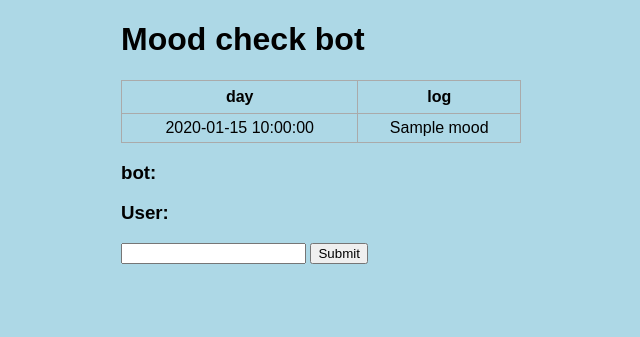
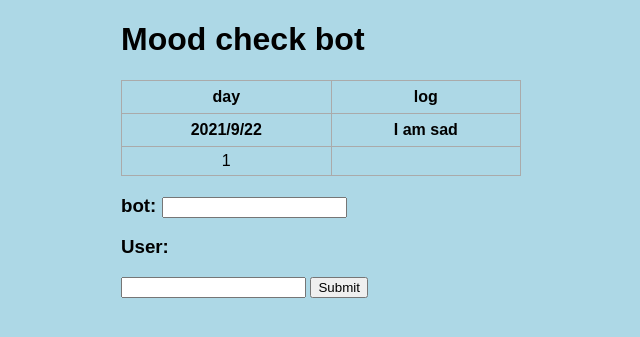
Before and after one commit to Yasmin-Haitham/bot, a Flask app: template templates/index.html in a window 1280 px wide. Shown: the top 337 px of the page, without its empty margins (319-959 px from the left). Run offline with Flask 2, Linux system fonts and the light colour scheme; the template is opened without the code that fills it: most values are stand-ins (such as "Sample title", 1, 10 or a date in 2020).

Commit message:
final final commit

```diff
--- a/main.py
+++ b/main.py
@@ -15,12 +15,12 @@ def chat():
     status, responce = bot.chat(message)
     if status == 0:
         data["reply"] = responce
-        data["status"] = 'Success'
+        # data["status"] = 'Success'
         return jsonify(data)
     else:
         data["reply"] = responce
-        data["status"] = 'failed'
-        return jsonify(data)
+        # data["status"] = 'failed'
+        return render_template('index.html', mood = jsonify(data))
 
 
 @app.route('/')
--- a/templates/index.html
+++ b/templates/index.html
@@ -15,17 +15,19 @@
             <th>day</th>
             <th>log</th>
         </tr>
-        {% for mood in moodchecker %}
+        <tr>
+            <th>2021/9/22</th>
+            <th>I am sad</th>
+        </tr>
+        {% for mood in mood %}
             <tr>
-                <td>{{ mood.date }}</td>
-                <td>{{ mood.mood }}</td>
-
+                <td>{{ mood[0] }}</td>
             </tr>
         {% endfor %}
     </table>
     <div>
         <form action="/" method='POST'>
-            <h3>bot:</h3>
+            <h3>bot: <input type="text" value=""></h3>
             <h3>User: </h3>
             <input type="text" name="mood" >
             <input type="submit" value="Submit">
```
Also changed, not shown: 2 other files.
